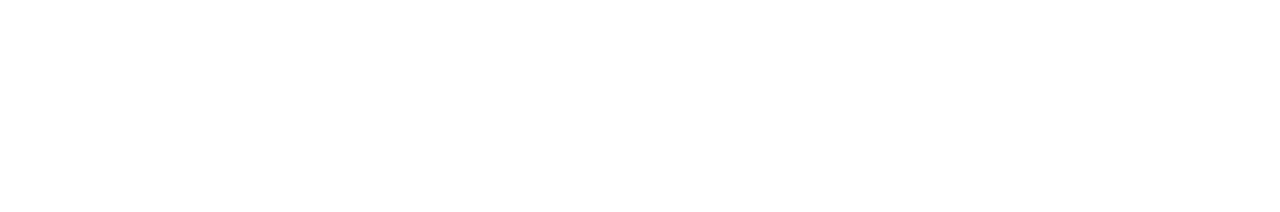
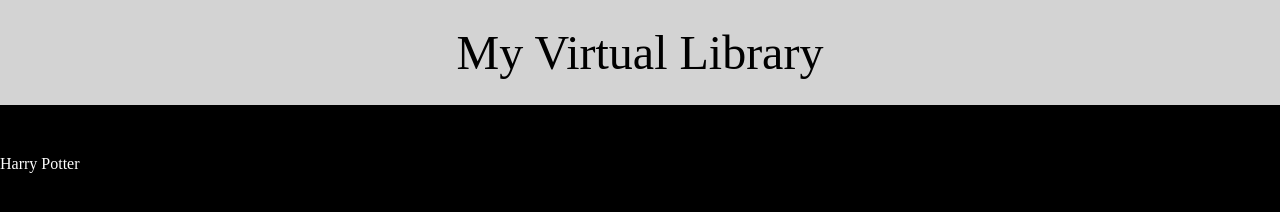
Before and after one commit to gdemko6/library, a plain HTML site: page index.html in a window 1280 px wide. Drawn offline with Linux system fonts and the light colour scheme.

Commit message:
Add a constructor for Book object

```diff
--- a/index.html
+++ b/index.html
@@ -8,6 +8,9 @@
     <title>Library</title>
 </head>
 <body>
-
+    <header>My Virtual Library</header>
+    <main>
+        <p>content</p>
+    </main>
 </body>
 </html>
--- a/library.js
+++ b/library.js
@@ -0,0 +1,26 @@
+const myLibrary = [];
+
+function Book(title) {
+    this.title = title;
+
+    this.printBooks = function(){
+        myLibrary.forEach(book => {
+            let card = document.createElement('div');
+            card.classList.add("card");
+            document.querySelector('main').appendChild(card);
+
+            let cardTitle = document.createElement('div');
+            cardTitle.setAttribute("id", "card-title");
+            cardTitle.innerText = book.title;
+            card.appendChild(cardTitle);
+        });
+    }
+}
+
+function addBookToLibrary(book) {
+    myLibrary.push(book);
+}
+
+const harryPotter = new Book("Harry Potter");
+addBookToLibrary(harryPotter);
+harryPotter.printBooks();
--- a/styles.css
+++ b/styles.css
@@ -0,0 +1,28 @@
+html, body {
+   margin: 0;
+   padding: 0;
+   height: 100%;
+}
+
+body {
+    display: flex;
+    flex-direction: column;
+
+}
+
+header {
+    font-size: 48px;
+    text-align: center;
+    background-color: lightgray;
+    padding: 25px 0;
+
+}
+
+main {
+    background-color: black;
+    flex: 1;
+}
+
+.card {
+    color: white;
+}
```
